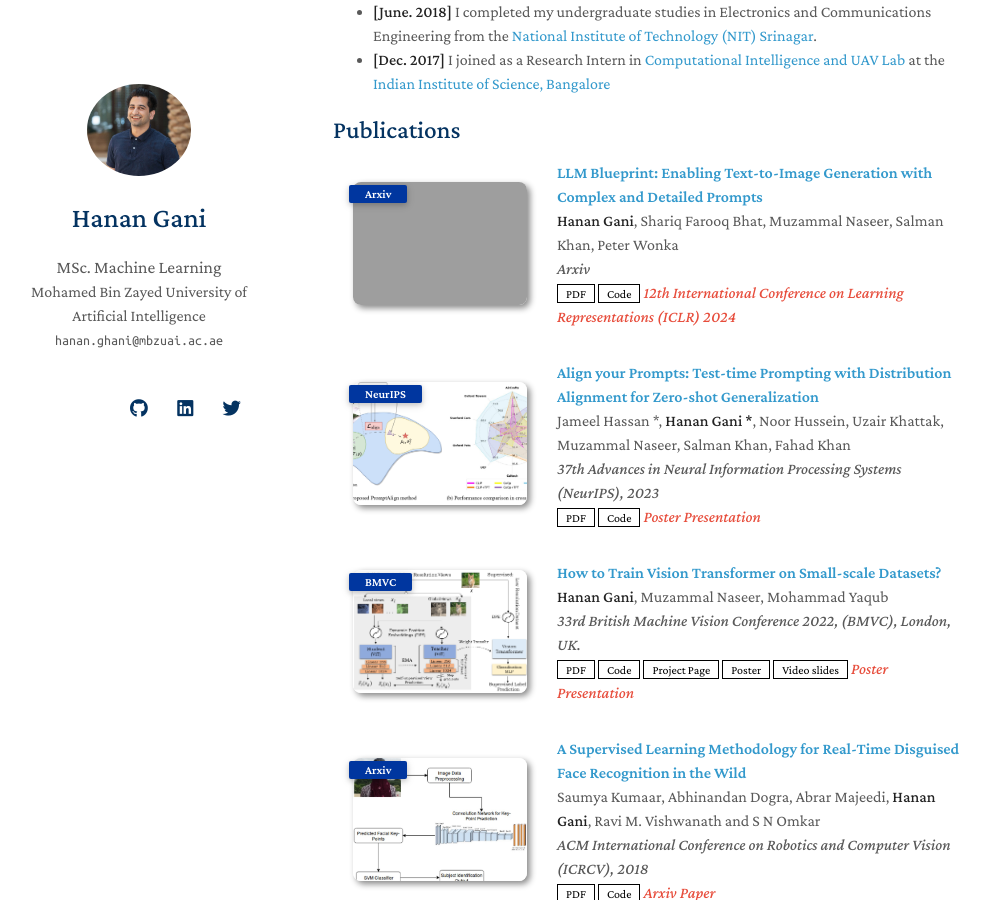
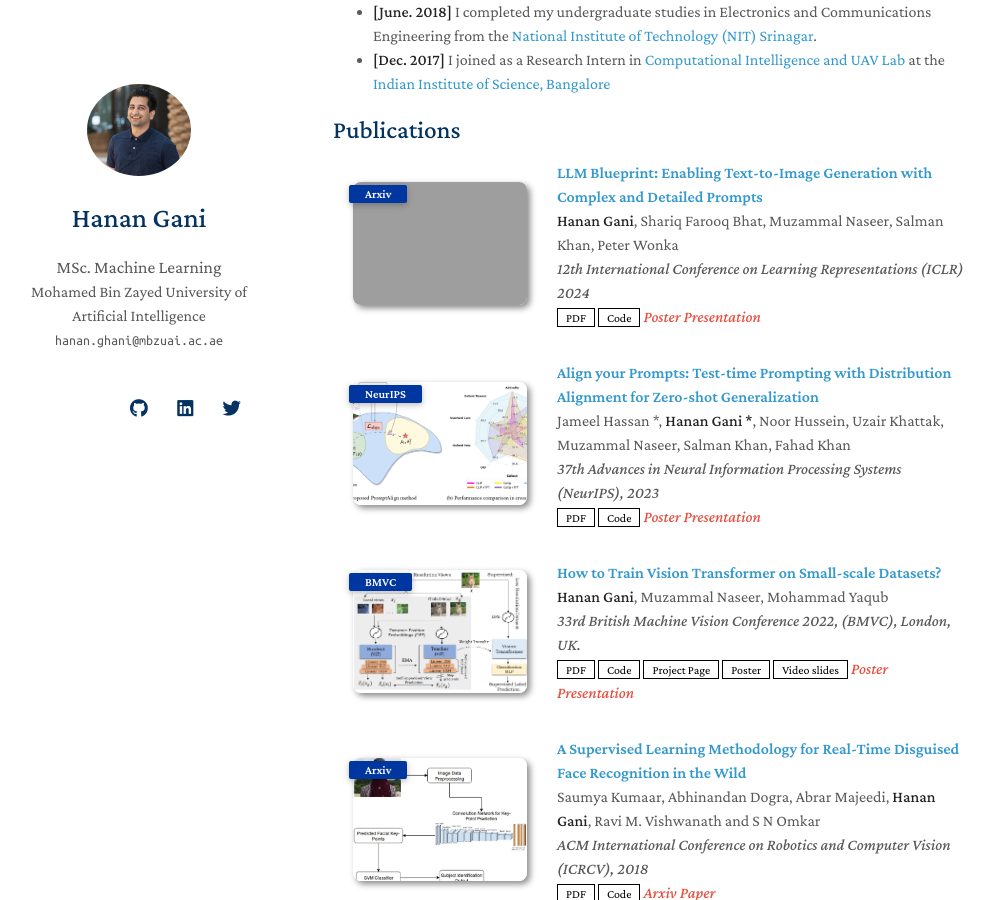
Before and after one commit to muhammadsaadkhankor/muhammadsaadkhankor.github.io, a Jekyll site: the page built from index.md, in a window 1280 px wide and 900 px high, scrolled down 1022 px. Shown: the whole window, without its empty margins (137-1131 px from the left). Built offline with Jekyll 4.4.1, drawn with Linux system fonts in a browser that asks for light colours; nearby versions of some CDN libraries; a style sheet for code colours, icons or effects is not loaded; our own code applies the rules of GitHub Pages for plain Markdown files; grey boxes are pictures that could not be loaded.

Commit message:
Update publications.md

```diff
--- a/_includes/publications.md
+++ b/_includes/publications.md
@@ -14,11 +14,11 @@
   <div class="col-sm-9" style="position: relative;width: 100%;padding-right: 15px;padding-left: 20px;">
     <div class="title"><a href="https://arxiv.org/abs/2310.10640">LLM Blueprint: Enabling Text-to-Image Generation with Complex and Detailed Prompts </a></div>
     <div class="author"><strong>Hanan Gani</strong>, Shariq Farooq Bhat, Muzammal Naseer, Salman Khan, Peter Wonka</div>
-    <div class="periodical"><em>Arxiv</em></div>
+    <div class="periodical"><em>12th International Conference on Learning Representations (ICLR) 2024</em></div>
     <div class="links">
       <a href="https://arxiv.org/abs/2310.10640" class="btn btn-sm z-depth-0" role="button" target="_blank" style="font-size:12px;">PDF</a>
       <a href="https://github.com/hananshafi/llmblueprint/tree/main" class="btn btn-sm z-depth-0" role="button" target="_blank" style="font-size:12px;">Code</a>
-      <strong><i style="color:#e74d3c">12th International Conference on Learning Representations (ICLR) 2024</i></strong>
+      <strong><i style="color:#e74d3c">Poster Presentation</i></strong>
     </div>
   </div>
 </div>
```
